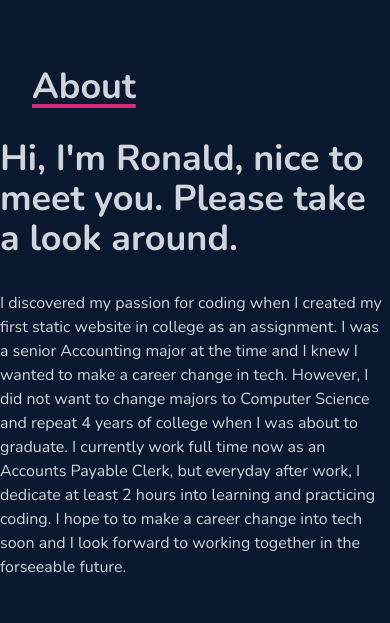
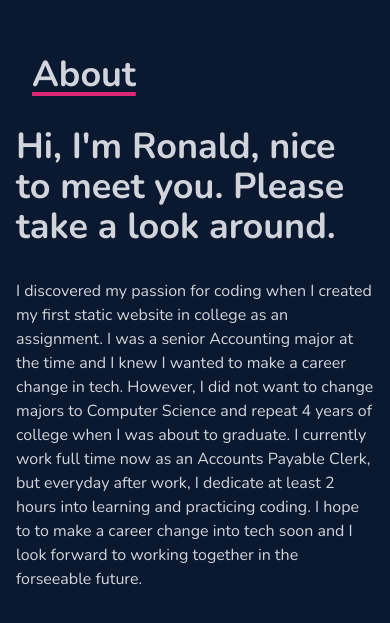
Before and after one commit to ronaldlamdev/portfolio-remake, a React (Vite) app: page / in a window 390 px wide. Shown: the part 943-1566 px from the top of the page. Built offline with nearby package versions, Linux system fonts and the light colour scheme.

Commit message:
added padding to my about section

```diff
--- a/src/components/About.jsx
+++ b/src/components/About.jsx
@@ -14,7 +14,7 @@
           <div></div>
         </div>
 
-        <div className='max-w-[1000px] w-full grid sm:grid-cols-2 gap-8'>
+        <div className='max-w-[1000px] w-full grid sm:grid-cols-2 gap-8 px-4'>
           <div className='text-4xl font-bold sm:text-right'>
             <p>Hi, I'm Ronald, nice to meet you. Please take a look around.</p>
           </div>
```
